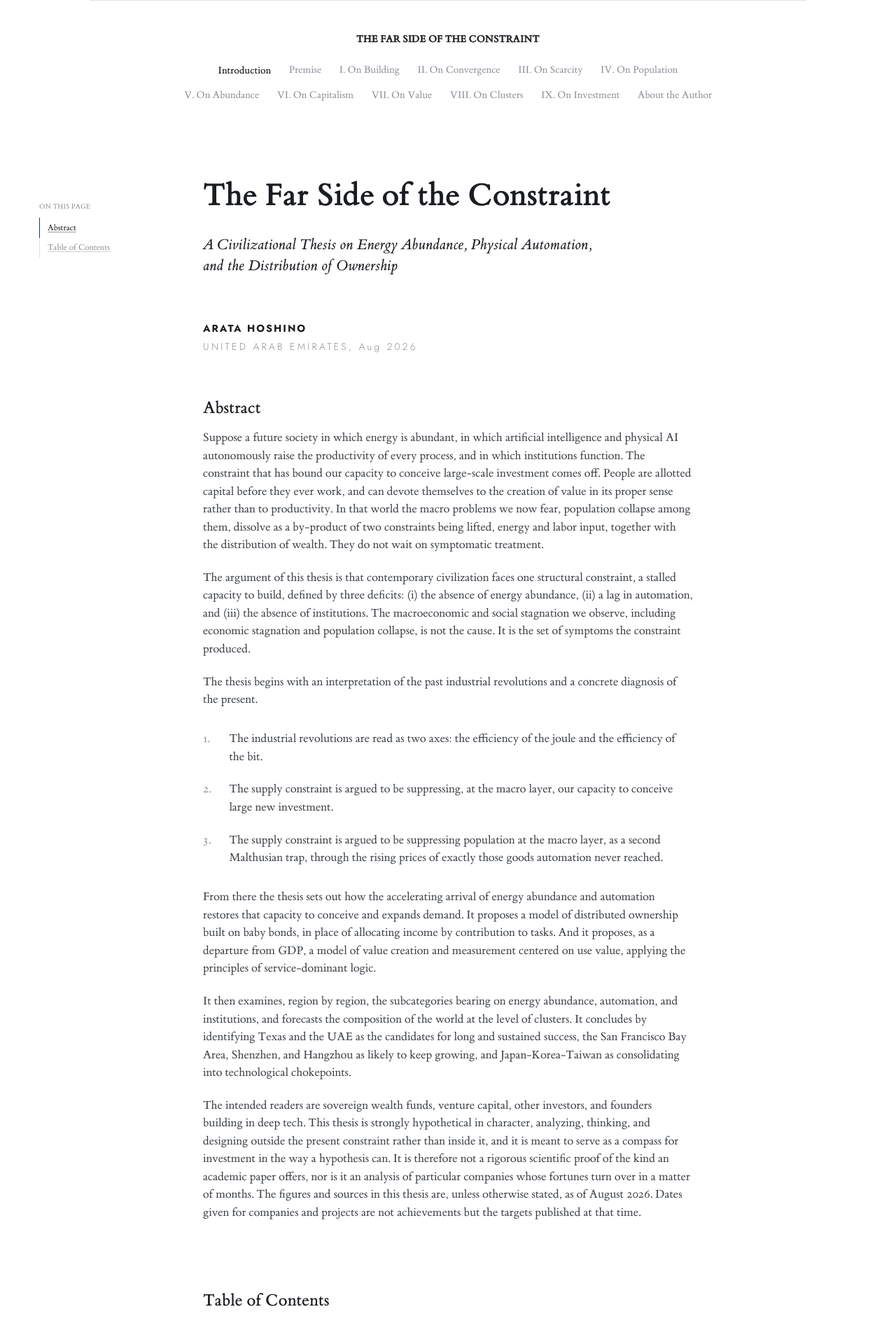
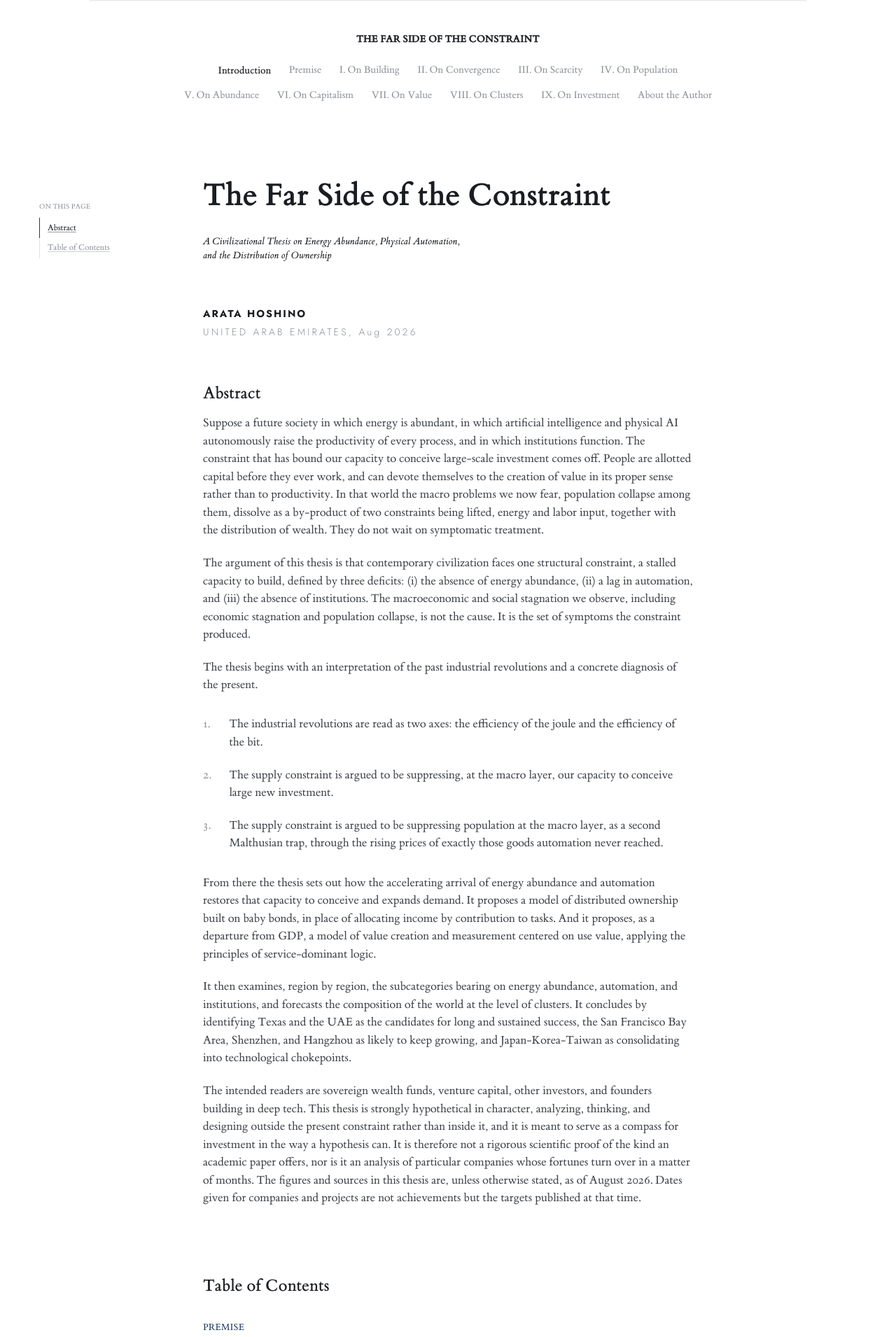
Before and after one commit to arata-hoshino/arata-hoshino.github.io, a Jekyll site: the page built from index.md, in a window 1280 px wide. Shown: the top 1910 px of the page at 70% size. Built offline with Jekyll 4.4.1, drawn with Linux system fonts in a browser that asks for light colours.

Commit message:
Set the subtitle at the size of the name below it
Co-Authored-By: Claude Opus 5 <noreply@anthropic.com>

```diff
--- a/assets/css/style.css
+++ b/assets/css/style.css
@@ -843,7 +843,9 @@ main {
 .page-subtitle {
   margin: 0.7em 0 0;
   color: var(--ink);
-  font-size: 1.28em;
+  /* the size of the name below it: the subtitle states the case, it does
+     not announce it a second time */
+  font-size: 0.845em;
   font-style: italic;
   line-height: 1.4;
 }
@@ -1207,11 +1209,6 @@ main {
   }
 
   /* the subtitle comes down a step, so it does not crowd the narrow column */
-  .page-subtitle {
-    font-size: 1.1em;
-  }
-
-
   .prose table {
     display: block;
     overflow-x: auto;
```
